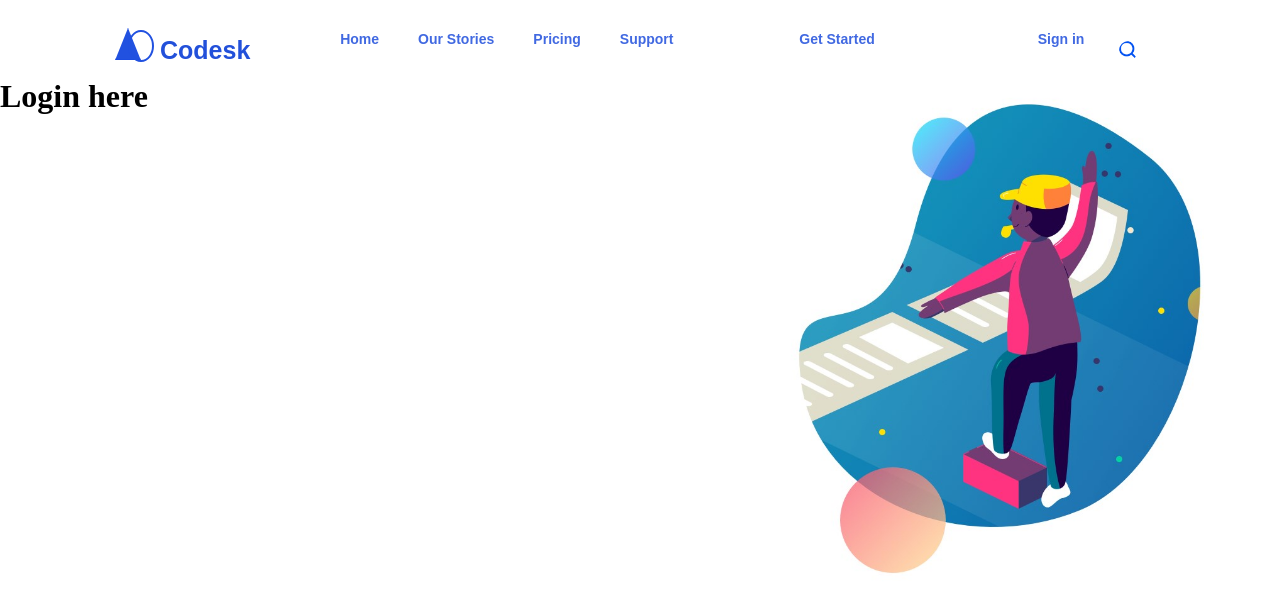
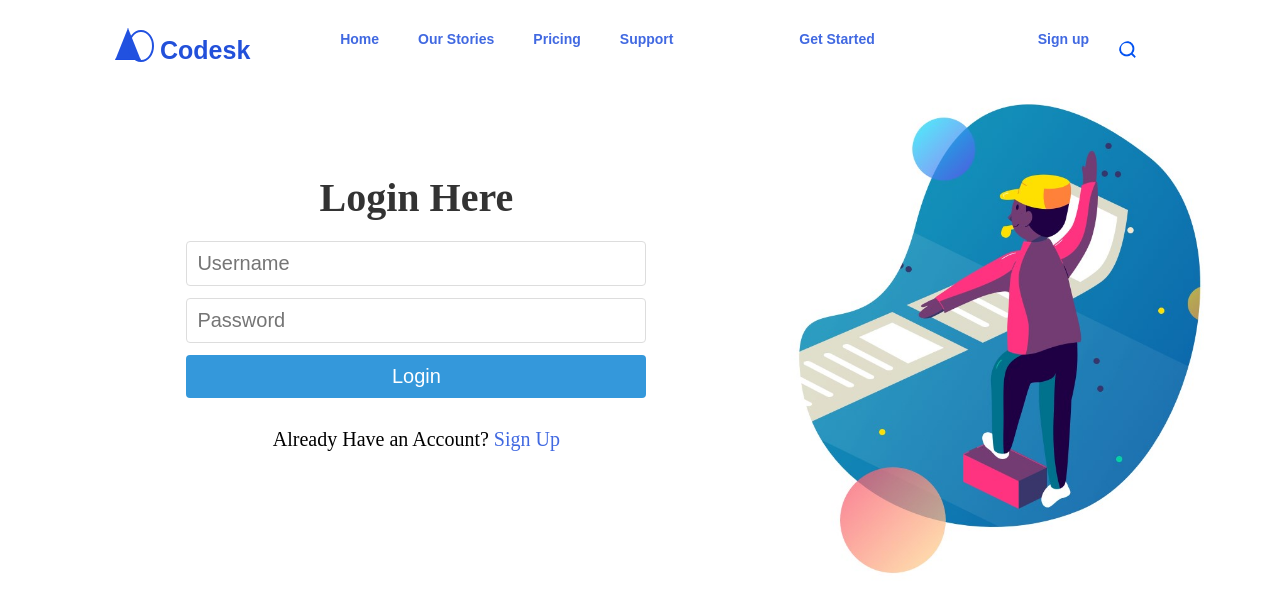
Before and after one commit to IamChiranjeeviR/BackEnd-Web-dev, a Flask app: page /login in a window 1280 px wide. Shown: the top 612 px of the page. Run offline with Flask 3, Linux system fonts and the light colour scheme.

Commit message:
added a Login page successfully

```diff
--- /dev/null
+++ b/static/css/loginStyle.css
@@ -0,0 +1,71 @@
+.loginBox {
+    width: 100%;
+    max-width: 500px;
+    position: relative;
+    left: 13%;
+    top: 7%;
+  }
+
+.card {
+    background-color: #fff;
+    padding: 20px;
+    border-radius: 8px;
+  }
+
+  h2 {
+    text-align: center;
+    color: #333;
+    padding: 20px 0px;
+    font-size: 40px;
+  }
+
+  form {
+    display: flex;
+    flex-direction: column;
+  }
+
+  input {
+    padding: 10px;
+    margin-bottom: 12px;
+    border: 1px solid #ddd;
+    border-radius: 4px;
+    transition: border-color 0.3s ease-in-out;
+    outline: none;
+    color: #333;
+    font-size: 20px;
+  }
+
+  input:focus {
+    border-color: #555;
+  }
+
+  button {
+    background-color: #3498db;
+    color: #fff;
+    padding: 10px;
+    border: none;
+    border-radius: 4px;
+    cursor: pointer;
+    font-size: 20px;
+    transition: background-color 0.3s ease-in-out;
+  }
+
+  button:hover {
+    background-color: #2980b9;
+  }
+
+  span{
+    padding: 30px 0px;
+    font-size: 20px;
+    text-align: center;
+  }
+
+  span a{
+    color: royalblue;
+    text-decoration: none;
+    transition: all ease 0.5s;
+  }
+  span a:hover{
+    color: rgb(28, 70, 197);
+    font-weight: 600;
+  }
--- a/templates/base.html
+++ b/templates/base.html
@@ -3,7 +3,9 @@
     <meta charset="UTF-8">
     <meta name="viewport" content="width=device-width, initial-scale=1.0">
     <title>{% block title %} {% endblock  %}</title>
+    {% block style %}
     <link rel="stylesheet" href="../static/css/style.css">
+    {% endblock %}
 </head>
 <body>
     <div class="page">
@@ -16,7 +18,7 @@
             <a href="#">Pricing</a>
             <a href="#">Support</a>
             <a href="{{url_for('login')}}" class="getStarted">Get Started</a>
-            <a href="#" class="signIn">Sign in</a>
+            <a href="#" class="signIn">Sign up</a>
             <img src="../static/images/search.png">
         </nav>
         <img src="../static/images/pm-landing1.jpg" class="mainImg">
--- a/templates/login.html
+++ b/templates/login.html
@@ -2,8 +2,23 @@
 
 {% block title %}Get Started{% endblock  %}
 
+{% block style %}
+<link rel="stylesheet" href="../static/css/style.css">
+<link rel="stylesheet" href="../static/css/loginStyle.css">
+{% endblock %}
+
 {% block content %}
-<h1>Login here</h1>
+<div class="loginBox">
+    <div class="card">
+      <h2>Login Here</h2>
+      <form>
+        <input type="text" id="username" name="username" placeholder="Username" required>
+        <input type="password" id="password" name="password" placeholder="Password" required>
+        <button type="submit">Login</button>
+        <span>Already Have an Account? <a href="#">Sign Up</a></span>
+      </form>
+    </div>
+  </div>
 
 {% endblock  %}
 
```
